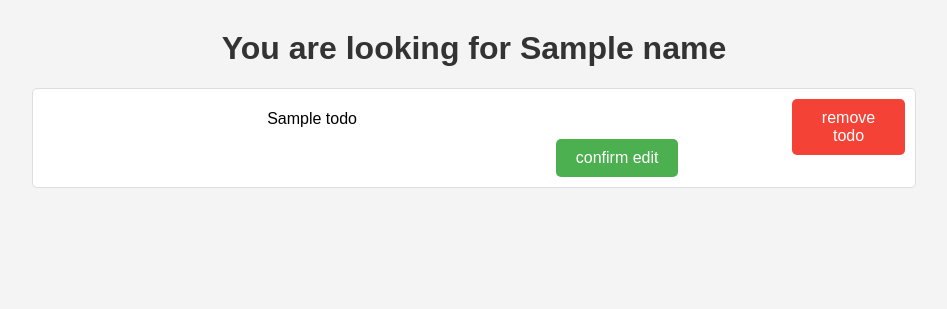
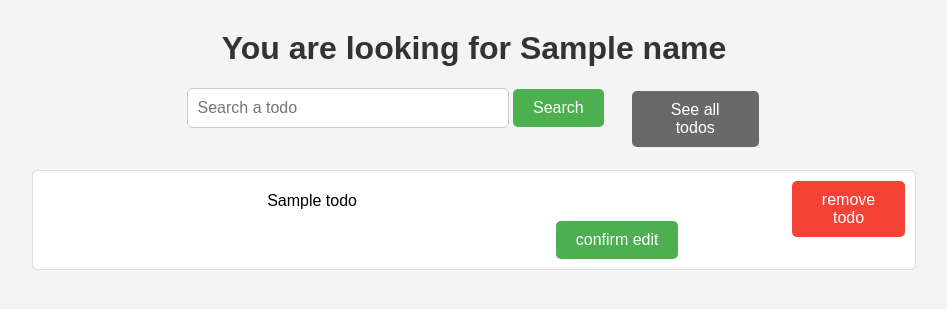
Before and after one commit to Alex-zReeZ/todolist-slim-twig, a PHP site: template template/targetTodo.twig in a window 1280 px wide. Shown: the top 309 px of the page, without its empty margins (166-1113 px from the left). Run offline with PHP 8.4, Linux system fonts and the light colour scheme; the template is opened without the code that fills it: most values are stand-ins (such as "Sample title", 1, 10 or a date in 2020); some libraries are stand-ins or nearby versions.

Commit message:
feat: add 'see all todos' button after todo search

```diff
--- a/public/style.css
+++ b/public/style.css
@@ -76,6 +76,12 @@ input  {
     margin: 2%;
 }
 
+.btn-back {
+    background-color: dimgrey;
+    color: white;
+    margin: 2%;
+}
+
 .btn-sort {
     background-color: dimgrey;
     color: white;
@@ -114,3 +120,10 @@ input  {
 .checkbox {
     width: 50px;
 }
+
+.go-back-button {
+    display: flex;
+    flex-direction: row;
+    justify-content: center;
+    gap: 2%;
+}
--- a/template/targetTodo.twig
+++ b/template/targetTodo.twig
@@ -11,6 +11,18 @@
 </head>
 <body>
 <h1 class="title"> You are looking for {{ name }}</h1>
+<div class="go-back-button">
+    <form action="/search" method="get">
+        <label>
+            <input type="text" name="searchTodo" placeholder="Search a todo">
+        </label>
+        <button type="submit" name="search" class="btn btn-add">Search</button>
+    </form>
+
+    <form action="/todo" method="get">
+        <button class="btn btn-back " type="submit" name="goBack">See all todos</button>
+    </form>
+</div>
 
 <ul class="todo-list">
     {% for todo in todos %}
```
Also changed, not shown: src/todoFunction.php (+25 -2 lines), database.db.
